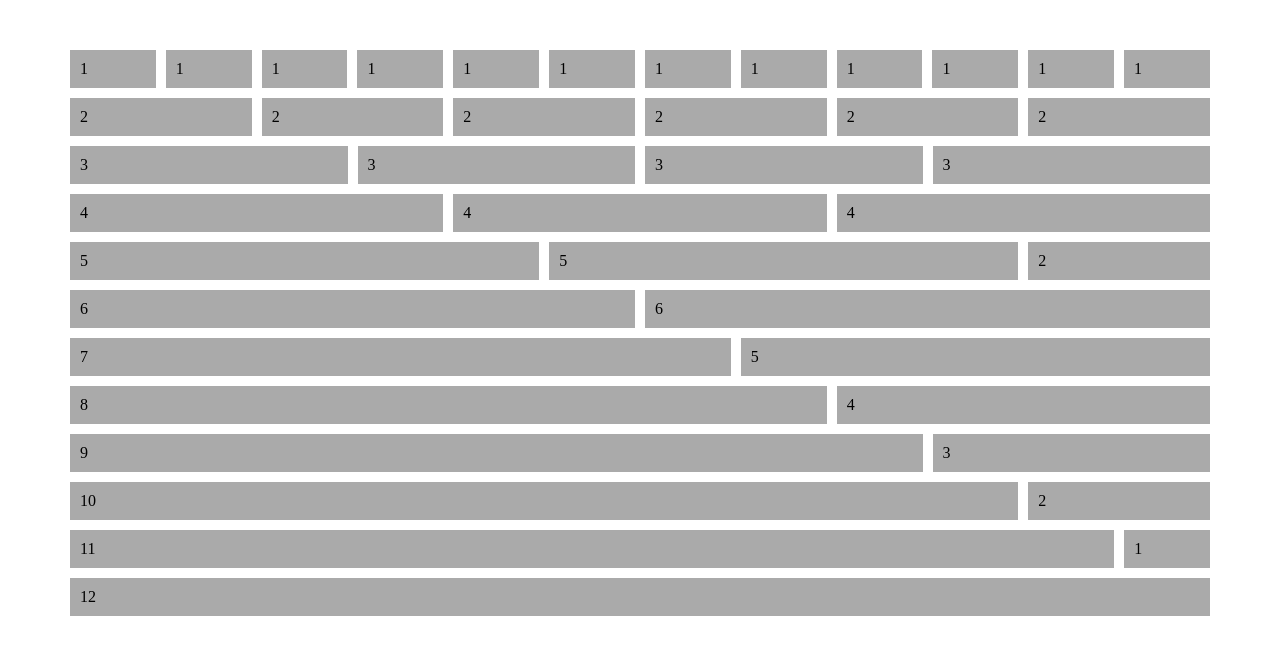
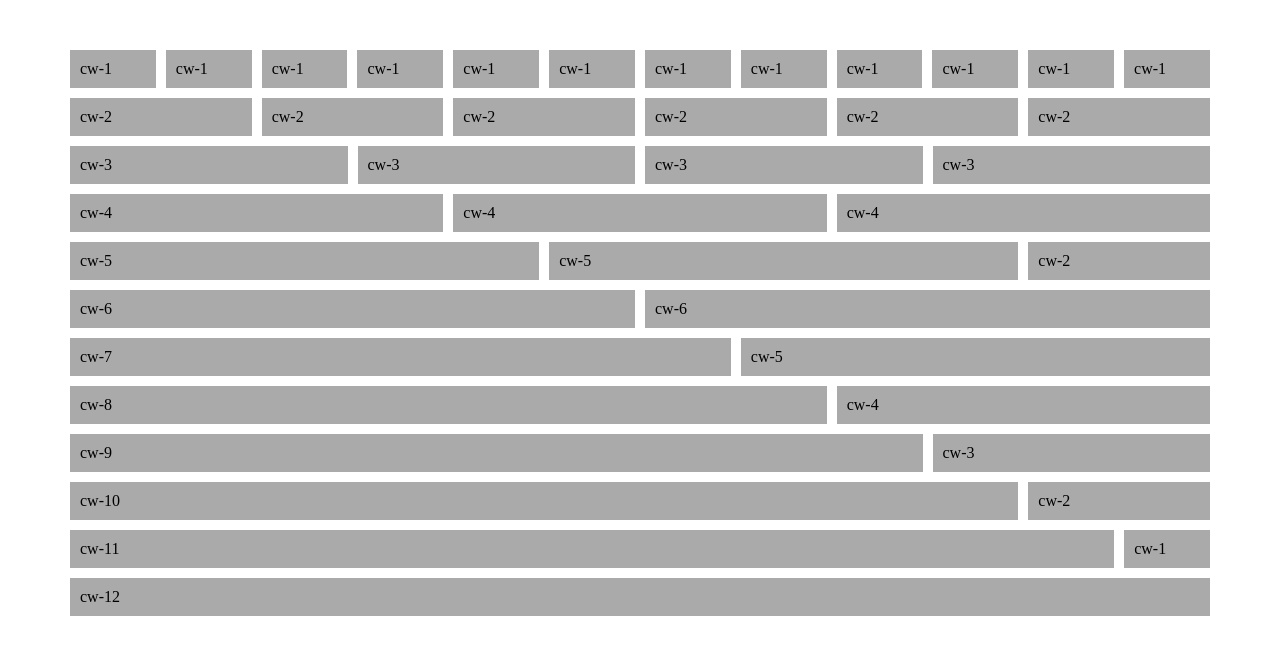
Before and after one commit to Sgouws/Barebones, a plain HTML site: page sample.html in a window 1280 px wide. Drawn offline with Linux system fonts and the light colour scheme.

Commit message:
added sample template

```diff
--- a/sample.html
+++ b/sample.html
@@ -20,104 +20,104 @@
 
 	<div class="container">
 		<div class="frame">
-			<div class="cw-1">1</div>
-			<div class="cw-1">1</div>
-			<div class="cw-1">1</div>
-			<div class="cw-1">1</div>
-			<div class="cw-1">1</div>
-			<div class="cw-1">1</div>
-			<div class="cw-1">1</div>
-			<div class="cw-1">1</div>
-			<div class="cw-1">1</div>
-			<div class="cw-1">1</div>
-			<div class="cw-1">1</div>
-			<div class="cw-1">1</div>
+			<div class="cw-1">cw-1</div>
+			<div class="cw-1">cw-1</div>
+			<div class="cw-1">cw-1</div>
+			<div class="cw-1">cw-1</div>
+			<div class="cw-1">cw-1</div>
+			<div class="cw-1">cw-1</div>
+			<div class="cw-1">cw-1</div>
+			<div class="cw-1">cw-1</div>
+			<div class="cw-1">cw-1</div>
+			<div class="cw-1">cw-1</div>
+			<div class="cw-1">cw-1</div>
+			<div class="cw-1">cw-1</div>
 
 		</div>
 	</div>
 
 	<div class="container">
 		<div class="frame">
-			<div class="cw-2">2</div>
-			<div class="cw-2">2</div>
-			<div class="cw-2">2</div>
-			<div class="cw-2">2</div>
-			<div class="cw-2">2</div>
-			<div class="cw-2">2</div>
+			<div class="cw-2">cw-2</div>
+			<div class="cw-2">cw-2</div>
+			<div class="cw-2">cw-2</div>
+			<div class="cw-2">cw-2</div>
+			<div class="cw-2">cw-2</div>
+			<div class="cw-2">cw-2</div>
 		</div>
 	</div>
 
 	<div class="container">
 		<div class="frame">
-			<div class="cw-3">3</div>
-			<div class="cw-3">3</div>
-			<div class="cw-3">3</div>
-			<div class="cw-3">3</div>
+			<div class="cw-3">cw-3</div>
+			<div class="cw-3">cw-3</div>
+			<div class="cw-3">cw-3</div>
+			<div class="cw-3">cw-3</div>
 		</div>
 	</div>
 
 	<div class="container">
 		<div class="frame">
-			<div class="cw-4">4</div>
-			<div class="cw-4">4</div>
-			<div class="cw-4">4</div>
+			<div class="cw-4">cw-4</div>
+			<div class="cw-4">cw-4</div>
+			<div class="cw-4">cw-4</div>
 		</div>
 	</div>
 
 
 	<div class="container">
 		<div class="frame">
-			<div class="cw-5">5</div>
-			<div class="cw-5">5</div>
-			<div class="cw-2">2</div>
+			<div class="cw-5">cw-5</div>
+			<div class="cw-5">cw-5</div>
+			<div class="cw-2">cw-2</div>
 		</div>
 	</div>
 
 	<div class="container">
 		<div class="frame">
-			<div class="cw-6">6</div>
-			<div class="cw-6">6</div>
+			<div class="cw-6">cw-6</div>
+			<div class="cw-6">cw-6</div>
 		</div>
 	</div>
 
 	<div class="container">
 		<div class="frame">
-			<div class="cw-7">7</div>
-			<div class="cw-5">5</div>
+			<div class="cw-7">cw-7</div>
+			<div class="cw-5">cw-5</div>
 		</div>
 	</div>
 
 	<div class="container">
 		<div class="frame">
-			<div class="cw-8">8</div>
-			<div class="cw-4">4</div>
+			<div class="cw-8">cw-8</div>
+			<div class="cw-4">cw-4</div>
 		</div>
 	</div>
 
 	<div class="container">
 		<div class="frame">
-			<div class="cw-9">9</div>
-			<div class="cw-3">3</div>
+			<div class="cw-9">cw-9</div>
+			<div class="cw-3">cw-3</div>
 		</div>
 	</div>
 
 	<div class="container">
 		<div class="frame">
-			<div class="cw-10">10</div>
-			<div class="cw-2">2</div>
+			<div class="cw-10">cw-10</div>
+			<div class="cw-2">cw-2</div>
 		</div>
 	</div>
 
 	<div class="container">
 		<div class="frame">
-			<div class="cw-11">11</div>
-			<div class="cw-1">1</div>
+			<div class="cw-11">cw-11</div>
+			<div class="cw-1">cw-1</div>
 		</div>
 	</div>
 
 	<div class="container">
 		<div class="frame">
-			<div class="cw-12">12</div>
+			<div class="cw-12">cw-12</div>
 		</div>
 	</div>
 </body>
```
